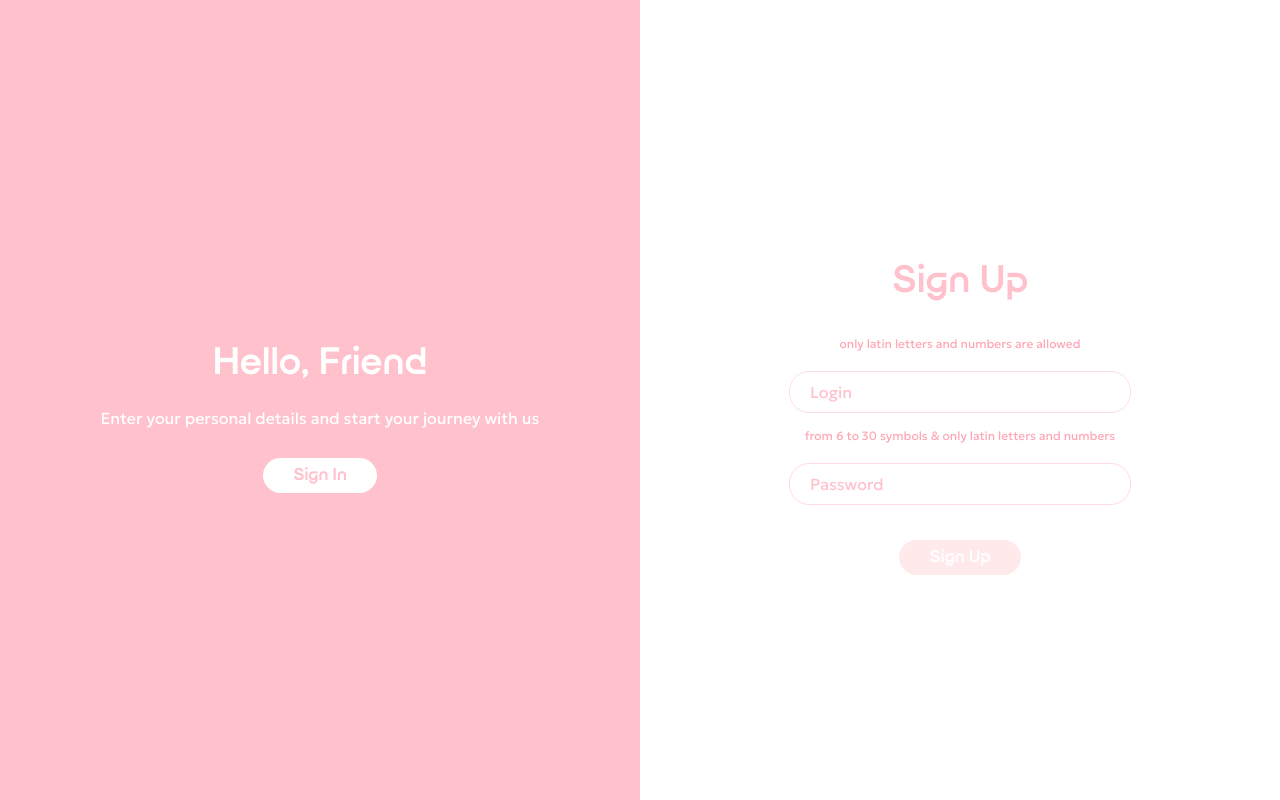
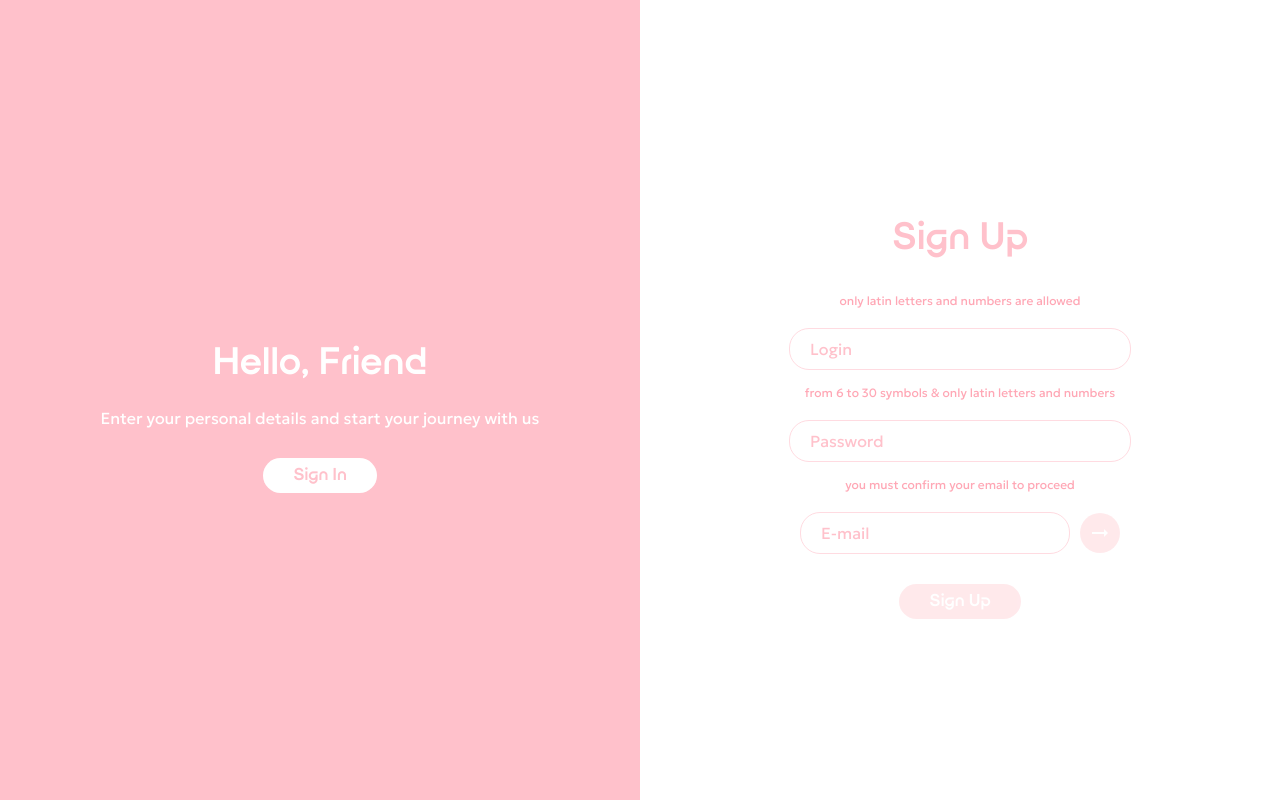
Before and after one commit to lamistage/frontend, an Angular app: page /auth in a window 1280 px wide. Both pictures are taken after a click on the button "Sign Up". Built offline with nearby package versions, Linux system fonts and the light colour scheme.

Commit message:
email binding

```diff
--- a/src/app/components/auth/auth.component.html
+++ b/src/app/components/auth/auth.component.html
@@ -4,10 +4,20 @@
       <h2>Sign In</h2>
       <form [formGroup]="form">
         <div class="input-container">
-          <input type="text" placeholder="Login" formControlName="login" (input)="onInputLogin($event)">
+          <input
+            type="text"
+            placeholder="Login"
+            formControlName="login"
+            (input)="onInputLogin($event)"
+            >
         </div>
         <div class="input-container">
-          <input type="password" placeholder="Password" formControlName="password" (input)="onInputPassword($event)">
+          <input
+            type="password"
+            placeholder="Password"
+            formControlName="password"
+            (input)="onInputPassword($event)"
+            >
         </div>
         @if (errorMessage) {
           <p class="error-message">{{ errorMessage }}</p>
@@ -39,16 +49,60 @@
       <form [formGroup]="form">
         <div class="input-container">
           <p class="input-hint">only latin letters and numbers are allowed</p>
-          <input type="text" placeholder="Login" formControlName="login" (input)="onInputLogin($event)">
+          <input
+            type="text"
+            placeholder="Login"
+            formControlName="login"
+            (input)="onInputLogin($event)"
+            >
         </div>
         <div class="input-container">
           <p class="input-hint">from 6 to 30 symbols & only latin letters and numbers</p>
-          <input type="password" placeholder="Password" formControlName="password" (input)="onInputPassword($event)">
+          <input
+            type="password"
+            placeholder="Password"
+            formControlName="password"
+            (input)="onInputPassword($event)"
+            >
         </div>
+        <div class="input-container email-container">
+          <p class="input-hint">you must confirm your email to proceed</p>
+          <div class="email-input-group">
+            <input
+              type="email"
+              placeholder="E-mail"
+              formControlName="email"
+              (input)="onInputEmail($event)"
+              >
+            <button
+              type="button"
+              class="confirm-button"
+              [disabled]="!form.get('email')?.valid || isConfirming"
+              (click)="confirmEmail()"
+              >
+              @if (isConfirming) {
+                <mat-icon class="spinner">autorenew</mat-icon>
+              } @else {
+                <mat-icon>arrow_right_alt</mat-icon>
+              }
+            </button>
+          </div>
+        </div>
+        @if (emailSent) {
+          <div class="input-container">
+            <p class="input-hint">Enter the 4-digit code from your email</p>
+            <input
+              type="text"
+              placeholder="Verification Code"
+              formControlName="verificationCode"
+              (input)="onInputVerificationCode($event)"
+              >
+          </div>
+        }
         @if (errorMessage) {
           <p class="error-message">{{ errorMessage }}</p>
         }
-        <button type="submit" [disabled]="form.invalid" (click)="onSubmit()">Sign Up</button>
+        <button type="submit" [disabled]="!canSubmit()" (click)="onSubmit()">Sign Up</button>
       </form>
     </div>
   </div>
--- a/src/app/components/auth/auth.component.scss
+++ b/src/app/components/auth/auth.component.scss
@@ -191,6 +191,51 @@
   }
 }
 
+.email-input-group {
+  display: flex;
+  align-items: center;
+  gap: 10px;
+  width: 50%;
+}
+
+.email-input-group input {
+  flex: 1;
+  width: auto;
+  min-width: 0;
+  margin-bottom: 0 !important;
+}
+
+.confirm-button {
+  height: 40px !important;
+  width: 40px !important;
+  margin-top: 0 !important;
+  padding: 0 !important;
+  display: flex;
+  align-items: center;
+  justify-content: center;
+
+  mat-icon {
+    font-size: 24px;
+    width: 24px;
+    height: 24px;
+    line-height: 24px;
+    color: white;
+  }
+
+  .spinner {
+    animation: spin 1s linear infinite;
+  }
+
+  @keyframes spin {
+    from {
+      transform: rotate(0deg);
+    }
+    to {
+      transform: rotate(360deg);
+    }
+  }
+}
+
 @media (min-width: 768px) and (max-width: 991px) {
   .auth-container-sign-in,
   .auth-container-sign-up {
@@ -250,6 +295,11 @@
       font-size: 36px;
     }
   }
+
+  .confirm-button {
+    height: 34px !important;
+    width: 34px !important;
+  }
 }
 
 @media (max-width: 767px) {
@@ -303,6 +353,11 @@
       font-size: 12px;
       width: 80%;
       margin-bottom: 10px;
+    }
+
+    .confirm-button {
+      height: 30px !important;
+      width: 30px !important;
     }
   }
 
--- a/src/app/components/auth/auth.component.ts
+++ b/src/app/components/auth/auth.component.ts
@@ -4,19 +4,25 @@ import { Router, ActivatedRoute } from '@angular/router';
 import { CommonModule } from '@angular/common';
 import { AuthService } from '../../services/auth.service';
 import { HttpErrorResponse } from '@angular/common/http';
-
+import { MatIconModule } from '@angular/material/icon';
 
 @Component({
     selector: 'app-auth',
     standalone: true,
     templateUrl: './auth.component.html',
     styleUrls: ['./auth.component.scss'],
-    imports: [ReactiveFormsModule, CommonModule]
+    imports: [
+        ReactiveFormsModule,
+        CommonModule,
+        MatIconModule
+    ]
 })
 export class AuthComponent implements OnInit {
     form: FormGroup;
     isRegisterMode = false;
     errorMessage: string | null = null;
+    emailSent = false;
+    isConfirming = false;
 
     constructor(
         private fb: FormBuilder,
@@ -37,7 +43,9 @@ export class AuthComponent implements OnInit {
                 Validators.minLength(6),
                 Validators.maxLength(50),
                 this.noWhitespaceValidator
-        ]]
+            ]],
+            email: ['', []],
+            verificationCode: ['', []]
         });
     }
 
@@ -46,8 +54,10 @@ export class AuthComponent implements OnInit {
             const mode = params['mode'];
             if (mode === 'signup') {
                 this.isRegisterMode = true;
+                this.updateEmailValidators();
             } else if (mode === 'signin') {
                 this.isRegisterMode = false;
+                this.updateEmailValidators();
             }
         });
     }
@@ -55,6 +65,33 @@ export class AuthComponent implements OnInit {
     toggleMode() {
         this.isRegisterMode = !this.isRegisterMode;
         this.errorMessage = null;
+        this.emailSent = false;
+        this.isConfirming = false;
+        this.updateEmailValidators();
+        this.form.get('email')?.setValue('');
+        this.form.get('verificationCode')?.setValue('');
+    }
+
+    updateEmailValidators() {
+        const emailControl = this.form.get('email');
+        const verificationCodeControl = this.form.get('verificationCode');
+        if (this.isRegisterMode) {
+            emailControl?.setValidators([
+                Validators.required,
+                Validators.email,
+                Validators.maxLength(100),
+                this.noWhitespaceValidator
+            ]);
+            verificationCodeControl?.setValidators([
+                Validators.required,
+                Validators.pattern(/^[0-9]{4}$/)
+            ]);
+        } else {
+            emailControl?.clearValidators();
+            verificationCodeControl?.clearValidators();
+        }
+        emailControl?.updateValueAndValidity();
+        verificationCodeControl?.updateValueAndValidity();
     }
 
     onInputLogin(event: any) {
@@ -69,17 +106,61 @@ export class AuthComponent implements OnInit {
         this.form.get('password')?.setValue(input.value);
     }
 
+    onInputEmail(event: any) {
+        const input = event.target;
+        this.form.get('email')?.setValue(input.value);
+    }
+
+    onInputVerificationCode(event: any) {
+        const input = event.target;
+        input.value = input.value.replace(/[^0-9]/g, '');
+        this.form.get('verificationCode')?.setValue(input.value);
+    }
+
     noWhitespaceValidator(control: any) {
         const isWhitespace = (control.value || '').trim().length === 0;
         const isValid = !isWhitespace;
         return isValid ? null : { whitespace: true };
     }
 
+    confirmEmail() {
+        if (this.form.get('email')?.valid) {
+            this.isConfirming = true;
+            this.errorMessage = null;
+            const email = this.form.get('email')?.value;
+            this.authService.confirmEmail(email).subscribe({
+                next: () => {
+                    this.emailSent = true;
+                    this.isConfirming = false;
+                    this.errorMessage = 'Verification code sent to your email!';
+                },
+                error: (err: HttpErrorResponse) => {
+                    this.isConfirming = false;
+                    this.errorMessage = err.error || 'Failed to send verification code. Please try again.';
+                }
+            });
+        }
+    }
+
+    canSubmit(): boolean {
+        if (this.isRegisterMode) {
+            return this.form.valid && this.emailSent;
+        } else {
+            return this.form.valid;
+        }
+    }
+
     onSubmit() {
-        if (this.form.valid) {
+        if (this.canSubmit()) {
             const formData = this.form.value;
 
             if (this.isRegisterMode) {
+                const signUpData = {
+                    email: formData.email,
+                    verificationCode: parseInt(formData.verificationCode, 10),
+                    login: formData.login,
+                    password: formData.password
+                };
                 this.authService.signUp(formData).subscribe({
                     next: () => {
                         this.errorMessage = null;
@@ -88,13 +169,19 @@ export class AuthComponent implements OnInit {
                     error: (err: HttpErrorResponse) => {
                         if (err.status === 409) {
                             this.errorMessage = err.error;
+                        } else if (err.status === 400 && err.error.includes('Invalid verification code')) {
+                            this.errorMessage = 'Invalid verification code. Please try again.';
                         } else {
                             this.errorMessage = 'An error occurred during registration. Please try again.';
                         }
                     }
                 });
             } else {
-            this.authService.signIn(formData).subscribe({
+                const loginData = {
+                    login: formData.login,
+                    password: formData.password
+                };
+                this.authService.signIn(loginData).subscribe({
                     next: (res: { token: string, refreshToken: string, expiresIn: number }) => {
                         this.errorMessage = null;
                         this.router.navigate(['/add-image']);
--- a/src/app/services/auth.service.ts
+++ b/src/app/services/auth.service.ts
@@ -3,6 +3,34 @@ import { HttpClient, HttpErrorResponse, HttpHeaders } from '@angular/common/http
 import { Observable, of, throwError, interval } from 'rxjs';
 import { Router } from '@angular/router';
 import { catchError, tap, switchMap } from 'rxjs/operators';
+
+export interface SignInRequest {
+  login: string;
+  password: string;
+}
+
+export interface SignInResponse {
+  token: string;
+  refreshToken: string;
+  expiresIn: number;
+}
+
+export interface SignUpRequest {
+  login: string;
+  password: string;
+  email: string;
+  verificationCode: number;
+}
+
+export interface RefreshTokenRequest {
+  refreshToken: string;
+}
+
+export interface RefreshTokenResponse {
+  token: string;
+  refreshToken: string;
+  expiresIn: number;
+}
 
 export interface ChangePasswordRequest {
   currentPassword: string;
@@ -20,23 +48,47 @@ export class AuthService {
     this.startTokenRefreshTimer();
   }
 
-  signIn(data: any): Observable<any> {
-    return this.http.post(`${this.apiUrl}/sign-in`, data).pipe(
-      tap((response: any) => {
+  signIn(data: SignInRequest): Observable<SignInResponse> {
+    return this.http.post<SignInResponse>(`${this.apiUrl}/sign-in`, data).pipe(
+      tap((response: SignInResponse) => {
         console.log('Sign-in response:', response);
         localStorage.setItem('token', response.token);
         localStorage.setItem('refreshToken', response.refreshToken);
         localStorage.setItem('expiresIn', response.expiresIn.toString());
         console.log('Stored expiresIn:', response.expiresIn);
+      }),
+      catchError((err: HttpErrorResponse) => {
+        console.error('Sign-in error:', err);
+        return throwError(() => err);
       })
     );
   }
 
-  signUp(data: any): Observable<any> {
-    return this.http.post(`${this.apiUrl}/sign-up`, data);
+  signUp(data: SignUpRequest): Observable<void> {
+    return this.http.post<void>(`${this.apiUrl}/sign-up`, data).pipe(
+      tap(() => {
+        console.log('Sign-up successful');
+      }),
+      catchError((err: HttpErrorResponse) => {
+        console.error('Sign-up error:', err);
+        return throwError(() => err);
+      })
+    );
   }
 
-  refreshToken(): Observable<any> {
+  confirmEmail(email: string): Observable<number> {
+    return this.http.post<number>(`${this.apiUrl}/email-confirmation`, { email }).pipe(
+      tap((code: number) => {
+        console.log('Verification code sent:', code);
+      }),
+      catchError((err: HttpErrorResponse) => {
+        console.error('Confirm email error:', err);
+        return throwError(() => err);
+      })
+    );
+  }
+
+  refreshToken(): Observable<RefreshTokenResponse> {
     const refreshToken = localStorage.getItem('refreshToken');
     console.log('Sending refresh token:', refreshToken);
     if (!refreshToken) {
@@ -44,15 +96,16 @@ export class AuthService {
       return throwError(() => new Error('No refresh token available'));
     }
 
-    return this.http.post(`${this.apiUrl}/refresh`, { refreshToken }).pipe(
-      tap((response: any) => {
+    const request: RefreshTokenRequest = { refreshToken };
+    return this.http.post<RefreshTokenResponse>(`${this.apiUrl}/refresh`, request).pipe(
+      tap((response: RefreshTokenResponse) => {
         console.log('Refresh response:', response);
         localStorage.setItem('token', response.token);
         localStorage.setItem('refreshToken', response.refreshToken);
         localStorage.setItem('expiresIn', response.expiresIn.toString());
         console.log('Stored expiresIn after refresh:', response.expiresIn);
       }),
-      catchError((err) => {
+      catchError((err: HttpErrorResponse) => {
         console.error('Refresh token error:', err);
         this.logout();
         return throwError(() => err);
```
Lines whose indentation alone changed are shown as unchanged.
